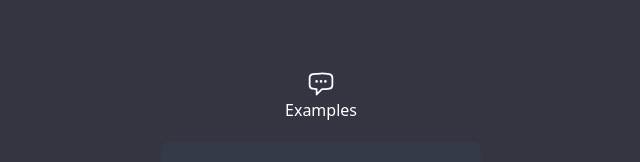
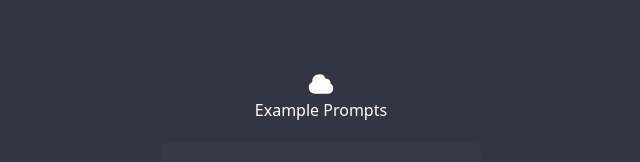
Before and after one commit to Purukitto/NimbleChat, a React (Vite) app: page / in a window 1280 px wide. Shown: the part 234-396 px from the top of the page, without its empty margins (319-959 px from the left). Built offline with nearby package versions, Linux system fonts and the light colour scheme; no server answers.

Commit message:
:lipstick: Use cloud icon for prompt examples

```diff
--- a/src/components/Home.jsx
+++ b/src/components/Home.jsx
@@ -1,6 +1,6 @@
-import { ChatBubbleLeftEllipsisIcon } from "@heroicons/react/24/outline";
 import supabase from "../helper/supabase";
 import { useDispatch } from "react-redux";
+import { CloudIcon } from "@heroicons/react/24/solid";
 
 export default function Home() {
 	const dispatch = useDispatch();
@@ -21,8 +21,8 @@ export default function Home() {
 			<h1 className="text-4xl font-bold mb-20">Nimble Chat</h1>
 			<div className="text-center">
 				<div className="flex flex-col items-center justify-center mb-5">
-					<ChatBubbleLeftEllipsisIcon className=" h-7 w-7" />
-					<h2>Examples</h2>
+					<CloudIcon className=" h-7 w-7" />
+					<h2>Example Prompts</h2>
 				</div>
 				<div className="space-y-2">
 					<p className="infoText">
```
